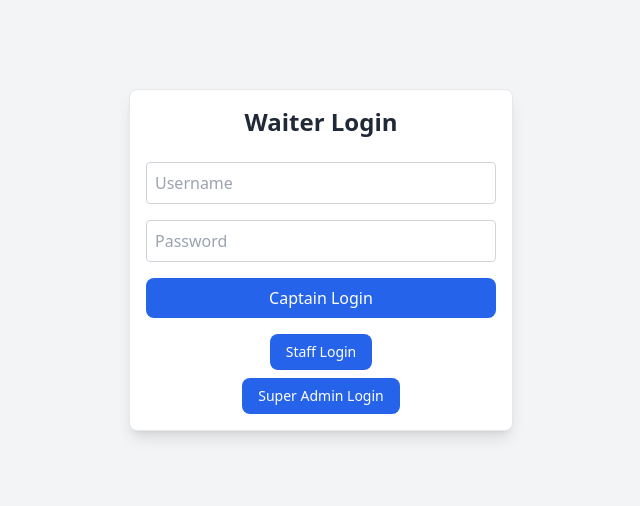
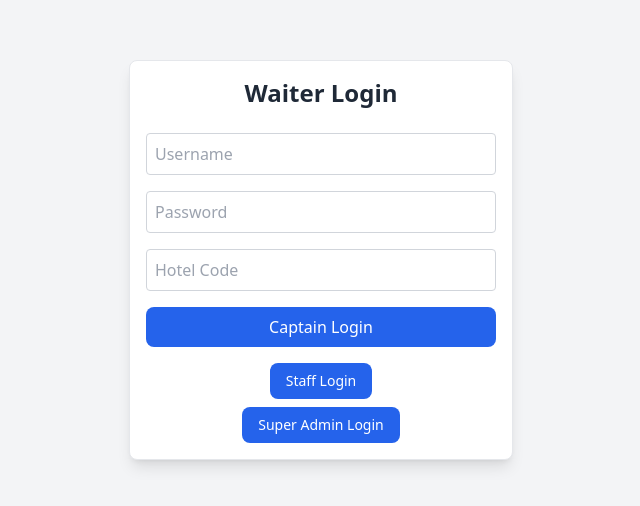
Before and after one commit to deivendranbr/pos-ui, a React (Vite) app: page /login in a window 1280 px wide. Shown: the part 140-646 px from the top of the page, without its empty margins (319-959 px from the left). Built offline with nearby package versions, Linux system fonts and the light colour scheme.

Commit message:
login screen code changes

```diff
--- a/src/screens/LoginScreen.jsx
+++ b/src/screens/LoginScreen.jsx
@@ -9,10 +9,13 @@ export default function LoginScreen() {
 
   const [username, setUsername] = useState("");
   const [password, setPassword] = useState("");
+  const [hotelcode, setHotelcode] = useState(
+    () => localStorage.getItem("hotelcode") || ""
+  );
 
   const handleLogin = async () => {
-    if (!username || !password) {
-      return alert("Username & Password required");
+    if (!username || !password || !hotelcode) {
+      return alert("Username, Password & Hotel Code required");
     }
 
     try {
@@ -21,7 +24,7 @@ export default function LoginScreen() {
         headers: {
           "Content-Type": "application/json",
         },
-        body: JSON.stringify({ username, password }),
+        body: JSON.stringify({ username, password, hotelcode }),
       });
 
       const data = await res.json();
@@ -31,17 +34,16 @@ export default function LoginScreen() {
         return alert(data.message || "Login failed");
       }
 
-      // Save token
+      // Save token & user info
       localStorage.setItem("token", data.access_token);
       localStorage.setItem("user", JSON.stringify(data.user));
+      localStorage.setItem("hotelcode", hotelcode);
 
       alert("Login successful ✅");
 
-      console.log(data.user.role);
-      if(data.user.role === 'admin') {
-        navigate('/hotel');
-      }
-      else {
+      if (data.user?.role === "admin") {
+        navigate("/hotel");
+      } else {
         navigate("/tables");
       }
     } catch (error) {
@@ -72,10 +74,16 @@ export default function LoginScreen() {
             onChange={(e) => setPassword(e.target.value)}
           />
 
+          <Input
+            placeholder="Hotel Code"
+            className="w-full"
+            value={hotelcode}
+            onChange={(e) => setHotelcode(e.target.value)}
+          />
+
           <Button className="w-full mt-2" onClick={handleLogin}>
             Captain Login
           </Button>
-
 
           <div className="text-center mt-4">
             <Button
```
